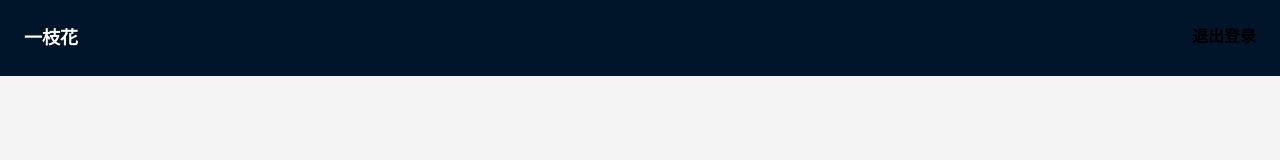
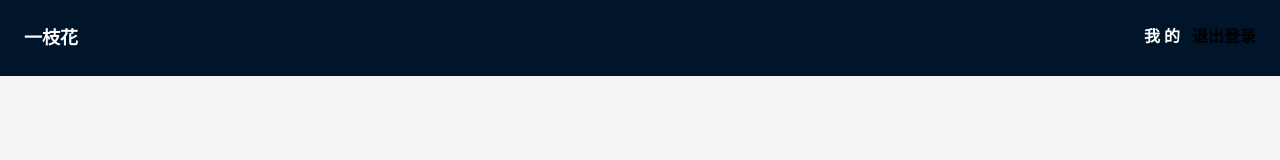
Before and after one commit to kongmingLatern/admin-react, a React (Create React App) app in the folder frontend/: page /home in a window 1280 px wide. Shown: the top 160 px of the page. Built offline with nearby package versions, Linux system fonts and the light colour scheme.

Commit message:
feat: add Button for home

```diff
--- a/frontend/src/pages/home.tsx
+++ b/frontend/src/pages/home.tsx
@@ -12,6 +12,7 @@ export default function Index() {
       <Header
         title="一枝花"
         text="退出登录"
+        isLogin={true}
         click={() => {
           navigate('/login')
         }}
```
